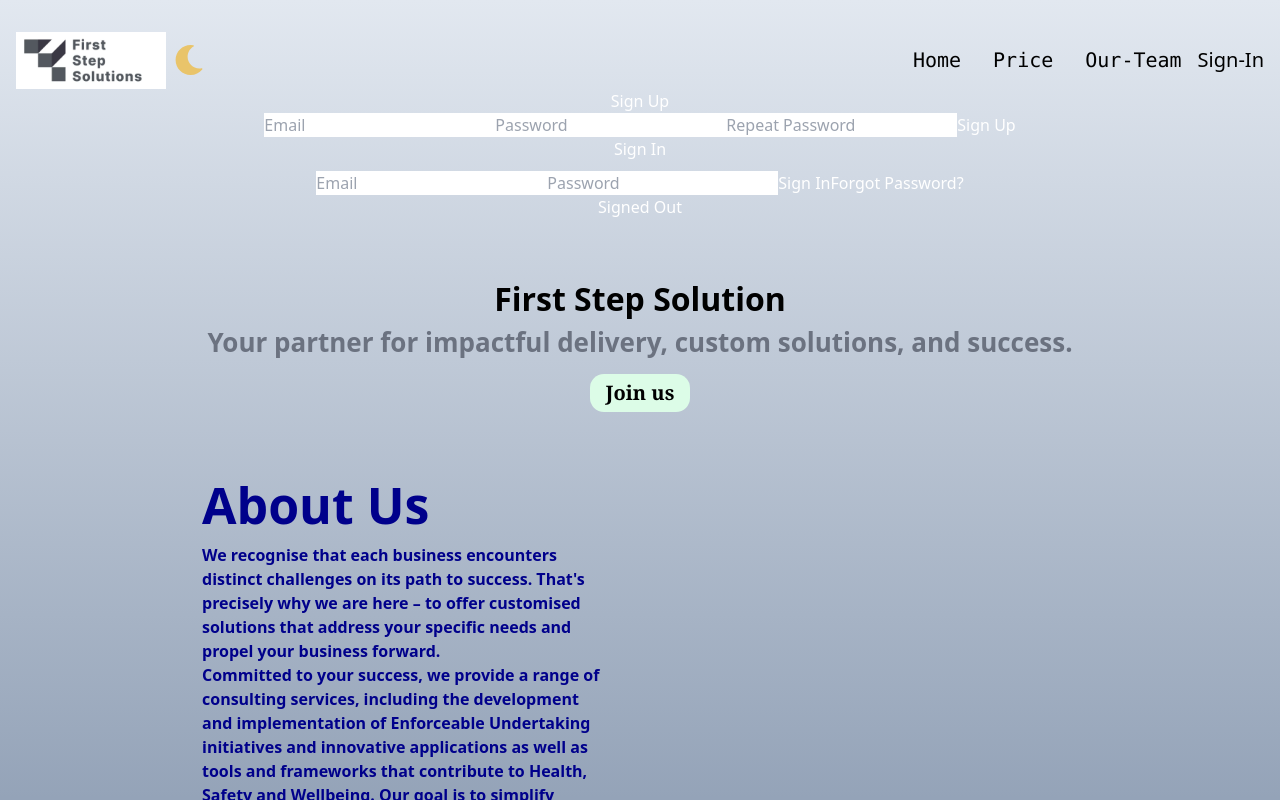
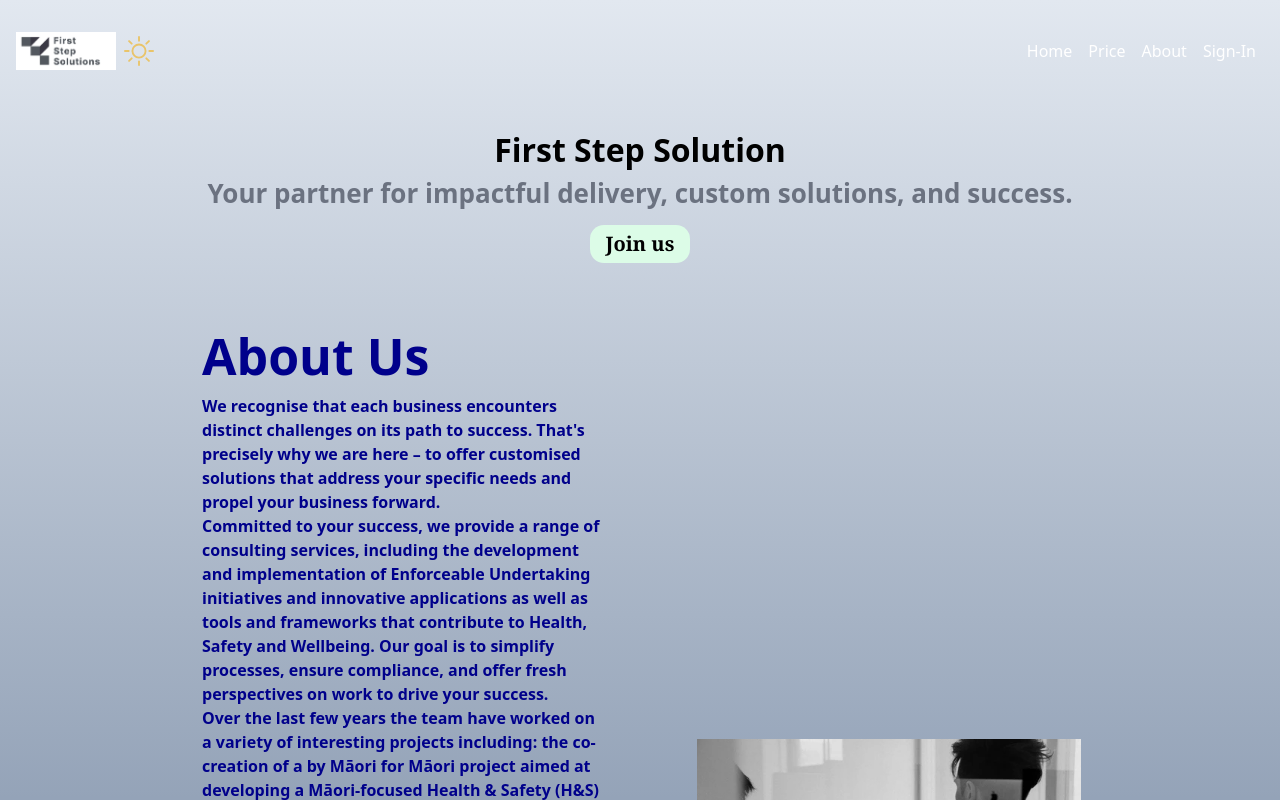
Before and after one commit to BenRogers00/Safely-Different-App, a React (Create React App) app in the folder safely-different/: page / in a window 1280 px wide. Built offline with nearby package versions, Linux system fonts and the light colour scheme; no server answers.

Commit message:
added Andrew's code

```diff
--- a/safely-different/src/components/UI/HomepageComponents/NavBar.jsx
+++ b/safely-different/src/components/UI/HomepageComponents/NavBar.jsx
@@ -1,19 +1,99 @@
+// import { useState } from "react";
+// import { BsSun } from "react-icons/bs";
+// import { HiOutlineMenu } from "react-icons/hi";
+// import { MdClose } from "react-icons/md";
+// import { FaMoon } from "react-icons/fa";
+// import { Link } from 'react-router-dom';
+// // import { useAuth } from "../../AuthDetails";
+// import useDarkMode from "./useDarkMode";
+// import AuthDetails from "../../AuthDetails";
+
+
+// function NavBar(props) {
+//  // const {Mobile} = props;
+//   const [openMenu, setOpenMenu] = useState(false);
+//   const [isDarkMode, toggleDarkMode] = useDarkMode();
+//   // const { currentUser } = useAuth();
+//   const handleMenu = () => {
+//     setOpenMenu(!openMenu);
+//   };
+
+//   return (
+//     <>
+
+//         <nav className="  flex items-center ">
+//           <div className="flex items-center">
+//             <div className="mr-2">
+//               <a href=" ">
+//                 <img
+//                   src="/images/logotype_dark.PNG"
+//                   alt="null"
+//                   className="md:w-[150px] w-[130px]"
+//                 />
+//               </a>
+//             </div>
+//             {isDarkMode?
+//             (<BsSun size={"30px"} color="#e9c46a" className="cursor-pointer"  onClick={()=>toggleDarkMode()}/>):
+//             (<FaMoon size={"30px"} color="#e9c46a" className="cursor-pointer"  onClick={()=>toggleDarkMode()}/>)}
+
+
+//           </div>
+
+//           <ul className="ml-auto ">            {/* Open menu from set state, if Mobile is from props, if it is mobile and openmueny, close icon is displayed */}
+//             {openMenu && props.Mobile ? (
+//               <MdClose
+//                 size={"30px"}
+//                 color="grey"
+//                 className="cursor-pointer"
+//                 onClick={handleMenu}
+//               />
+//             ) : !openMenu && props.Mobile ?(
+//               <HiOutlineMenu
+//                 size={"30px"}
+//                 color="gray"
+//                 className="cursor-pointer"
+//                 onClick={handleMenu}
+//               />
+//             ):(
+//               <>
+//               <div className="flex text-[20px] text-black dark:text-slate-100">
+//               <li className="mx-4 hover:text-purple-500 transition-all font-mono cursor-pointer">Home</li>
+//               <li className="mx-4 hover:text-purple-500 transition-all font-mono cursor-pointer">Price</li>
+//               <li className="mx-4 hover:text-purple-500 transition-all font-mono cursor-pointer">Our-Team</li>
+//               <Link to="../auth/SignIn">Sign-In</Link>
+
+//               {/* <li className="mx-20 hover:text-purple-500 transition-all font-mono cursor-pointer">Sign-In</li> */}
+//               </div>
+
+//               </>
+//             )}
+// {/* if openmenu open and required, then display the bottom  */}
+//             {openMenu && (
+//               <div className="fixed right-2 bg-slate-100  p-8 text-center text-15 text-black">
+//                 <li className="hover:text-purple-500 transition-all cursor-pointer">Home</li>
+//                 <li className="hover:text-purple-500 transition-all cursor-pointer">Price</li>
+//                 <li className="hover:text-purple-500 transition-all cursor-pointer">Our Team</li>
+//                 <Link to="../auth/SignIn">Sign-In</Link>
+//               </div>
+//             )}
+//           </ul>
+//         </nav>
+//         <AuthDetails/>
+
+//     </>
+//   );
+// }
+
+// export default NavBar;
 import { useState } from "react";
 import { BsSun } from "react-icons/bs";
 import { HiOutlineMenu } from "react-icons/hi";
 import { MdClose } from "react-icons/md";
-import { FaMoon } from "react-icons/fa";
-import { Link } from 'react-router-dom';
-// import { useAuth } from "../../AuthDetails";
-import useDarkMode from "./useDarkMode";
-import AuthDetails from "../../AuthDetails";
-
+import { Link } from "react-router-dom";
 
 function NavBar(props) {
- // const {Mobile} = props;
+  const {isMobile} = props;
   const [openMenu, setOpenMenu] = useState(false);
-  const [isDarkMode, toggleDarkMode] = useDarkMode();
-  // const { currentUser } = useAuth();
   const handleMenu = () => {
     setOpenMenu(!openMenu);
   };
@@ -28,58 +108,62 @@ function NavBar(props) {
                 <img
                   src="/images/logotype_dark.PNG"
                   alt="null"
-                  className="md:w-[150px] w-[130px]"
+                  style={{ width: "100px", height: "auto" }}
                 />
               </a>
             </div>
-            {isDarkMode?
-            (<BsSun size={"30px"} color="#e9c46a" className="cursor-pointer"  onClick={()=>toggleDarkMode()}/>):
-            (<FaMoon size={"30px"} color="#e9c46a" className="cursor-pointer"  onClick={()=>toggleDarkMode()}/>)}
-
-
+            <BsSun size={"30px"} color="#e9c46a" className="cursor-pointer" />
           </div>
 
-          <ul className="ml-auto ">            {/* Open menu from set state, if Mobile is from props, if it is mobile and openmueny, close icon is displayed */}
-            {openMenu && props.Mobile ? (
+          <ul className="ml-auto gap-4">
+            {openMenu && isMobile ? (
               <MdClose
                 size={"30px"}
                 color="grey"
                 className="cursor-pointer"
                 onClick={handleMenu}
               />
-            ) : !openMenu && props.Mobile ?(
+            ) : !openMenu && isMobile ?(
               <HiOutlineMenu
                 size={"30px"}
-                color="gray"
+                color="grey"
                 className="cursor-pointer"
                 onClick={handleMenu}
               />
             ):(
               <>
-              <div className="flex text-[20px] text-black dark:text-slate-100">
-              <li className="mx-4 hover:text-purple-500 transition-all font-mono cursor-pointer">Home</li>
-              <li className="mx-4 hover:text-purple-500 transition-all font-mono cursor-pointer">Price</li>
-              <li className="mx-4 hover:text-purple-500 transition-all font-mono cursor-pointer">Our-Team</li>
-              <Link to="../auth/SignIn">Sign-In</Link>
-
-              {/* <li className="mx-20 hover:text-purple-500 transition-all font-mono cursor-pointer">Sign-In</li> */}
+              <div className="flex ">
+              <li className="mx-2">
+                <Link to="/">Home</Link></li>
+              <li className="mx-2">
+                <Link to="/price">Price</Link></li>
+              <li className="mx-2">
+                <Link to="/about">About</Link></li>
+              <li className="mx-2">
+                <Link to="/sign-in">Sign-In</Link></li>
               </div>
 
               </>
             )}
-{/* if openmenu open and required, then display the bottom  */}
-            {openMenu && (
-              <div className="fixed right-2 bg-slate-100  p-8 text-center text-15 text-black">
-                <li className="hover:text-purple-500 transition-all cursor-pointer">Home</li>
-                <li className="hover:text-purple-500 transition-all cursor-pointer">Price</li>
-                <li className="hover:text-purple-500 transition-all cursor-pointer">Our Team</li>
-                <Link to="../auth/SignIn">Sign-In</Link>
-              </div>
-            )}
-          </ul>
-        </nav>
-        <AuthDetails/>
 
+{openMenu && (
+            <div className="fixed right-2 bg-slate-100 p-8 text-center text-13 text-black">
+              <li>
+                <Link to="/" onClick={handleMenu}>Home</Link>
+              </li>
+              <li>
+                <Link to="/price" onClick={handleMenu}>Price</Link>
+              </li>
+              <li>
+                <Link to="/about" onClick={handleMenu}>About</Link>
+              </li>
+              <li>
+                <Link to="/sign-in" onClick={handleMenu}>Sign-In</Link>
+              </li>
+            </div>
+          )}
+        </ul>
+      </nav>
     </>
   );
 }
--- /dev/null
+++ b/safely-different/src/components/UI/HomepageComponents/SignUp.jsx
@@ -0,0 +1,64 @@
+import React, { useState } from 'react';
+
+function SignUp() {
+  const [email, setEmail] = useState('');
+  const [password, setPassword] = useState('');
+  const [confirmPassword, setConfirmPassword] = useState('');
+  const [error, setError] = useState('');
+
+  const handleSubmit = (e) => {
+    e.preventDefault();
+    // Perform sign-up logic here
+    if (email && password && confirmPassword) {
+      if (password === confirmPassword) {
+        // Example validation
+        console.log('Sign-Up Successful');
+      } else {
+        setError('Passwords do not match.');
+      }
+    } else {
+      setError('Please fill in all fields.');
+    }
+  };
+
+  return (
+    <div className="container mx-auto p-4">
+      <h1 className="text-2xl font-bold mb-4">Sign Up</h1>
+      {error && <p className="text-red-500">{error}</p>}
+      <form onSubmit={handleSubmit}>
+        <div className="mb-4">
+          <label className="block mb-2">Email</label>
+          <input
+            type="email"
+            value={email}
+            onChange={(e) => setEmail(e.target.value)}
+            className="w-full p-2 border border-gray-300 rounded"
+          />
+        </div>
+        <div className="mb-4">
+          <label className="block mb-2">Password</label>
+          <input
+            type="password"
+            value={password}
+            onChange={(e) => setPassword(e.target.value)}
+            className="w-full p-2 border border-gray-300 rounded"
+          />
+        </div>
+        <div className="mb-4">
+          <label className="block mb-2">Confirm Password</label>
+          <input
+            type="password"
+            value={confirmPassword}
+            onChange={(e) => setConfirmPassword(e.target.value)}
+            className="w-full p-2 border border-gray-300 rounded"
+          />
+        </div>
+        <button type="submit" className="px-4 py-2 bg-blue-500 text-white rounded">
+          Sign Up
+        </button>
+      </form>
+    </div>
+  );
+}
+
+export default SignUp;
--- /dev/null
+++ b/safely-different/src/components/UI/HomepageComponents/SingIn.jsx
@@ -0,0 +1,50 @@
+import React, { useState } from 'react';
+
+function SignIn() {
+  const [email, setEmail] = useState('');
+  const [password, setPassword] = useState('');
+  const [error, setError] = useState('');
+
+  const handleSubmit = (e) => {
+    e.preventDefault();
+    // Perform sign-in logic here
+    if (email && password) {
+      // Example validation
+      console.log('Sign-In Successful');
+    } else {
+      setError('Please fill in all fields.');
+    }
+  };
+
+  return (
+    <div className="container mx-auto p-4">
+      <h1 className="text-2xl font-bold mb-4">Sign In</h1>
+      {error && <p className="text-red-500">{error}</p>}
+      <form onSubmit={handleSubmit}>
+        <div className="mb-4">
+          <label className="block mb-2">Email</label>
+          <input
+            type="email"
+            value={email}
+            onChange={(e) => setEmail(e.target.value)}
+            className="w-full p-2 border border-gray-300 rounded"
+          />
+        </div>
+        <div className="mb-4">
+          <label className="block mb-2">Password</label>
+          <input
+            type="password"
+            value={password}
+            onChange={(e) => setPassword(e.target.value)}
+            className="w-full p-2 border border-gray-300 rounded"
+          />
+        </div>
+        <button type="submit" className="px-4 py-2 bg-blue-500 text-white rounded">
+          Sign In
+        </button>
+      </form>
+    </div>
+  );
+}
+
+export default SignIn;
```
